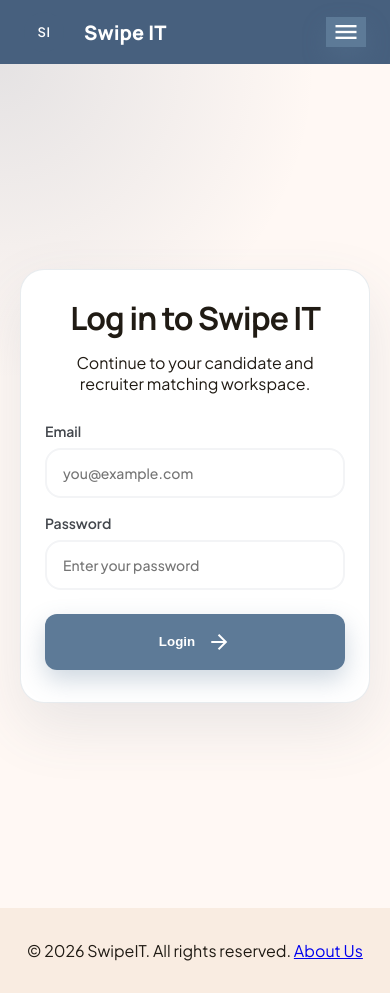
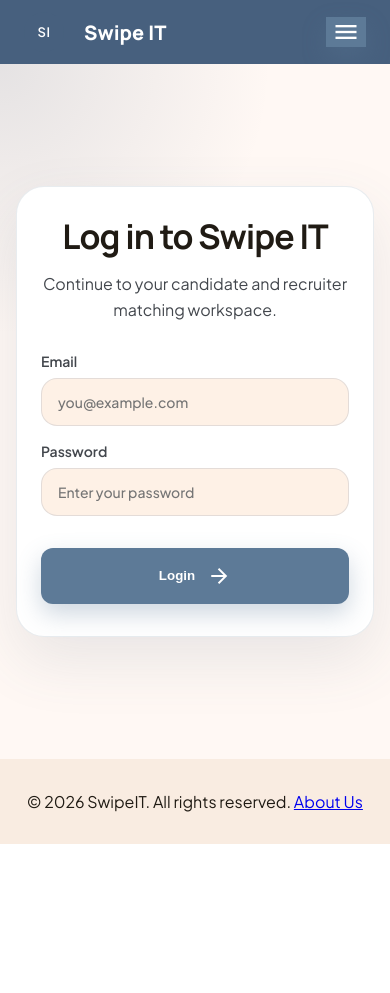
Before and after one commit to gusbo9233/SwipeIT, a React (Vite) app: page /login in a window 390 px wide. After the commit the page ends 844 px from the top, so only its background shows below. Built offline with nearby package versions, Linux system fonts and the light colour scheme.

Commit message:
feat: login and registration flow final fix

```diff
--- a/src/components/registration/RecruiterPreferencesSetup.tsx
+++ b/src/components/registration/RecruiterPreferencesSetup.tsx
@@ -30,8 +30,11 @@ function RecruiterPreferencesSetup({
 
   async function handleSubmit() {
     try {
+
       await register(registration)
+
       saveStoredProfile(buildProfileFromRegistration(registration, undefined, profile))
+      window.localStorage.setItem('temp_reg_data', JSON.stringify(registration));
       onComplete()
     } catch (error) {
       console.error('Failed to save recruiter account', error)
--- a/src/pages/Login.css
+++ b/src/pages/Login.css
@@ -1,4 +1,3 @@
-/* --- 1. GRUNDEN OCH LAYOUT --- */
 .login-page {
   align-items: center;
   background:
@@ -9,8 +8,23 @@
   flex-direction: column;
   font-family: var(--font-body);
   justify-content: center;
-  min-height: 100vh;
-  padding: 20px;
+}
+
+.login-brand {
+  align-items: center;
+  color: var(--color-primary);
+  display: inline-flex;
+  gap: 12px;
+  left: 24px;
+  position: fixed;
+  text-decoration: none;
+  top: 24px;
+}
+
+.login-brand span:last-child {
+  font-family: var(--font-headline);
+  font-size: 20px;
+  font-weight: 800;
 }
 
 .login-card {
@@ -24,12 +38,48 @@
   width: 100%;
 }
 
-/* --- 2. INPUT-FÄLTEN (Nu vita och fräscha!) --- */
+.login-icon {
+  align-items: center;
+  background: var(--color-surface-container);
+  border-radius: 999px;
+  color: var(--color-primary);
+  display: inline-flex;
+  font-size: 32px;
+  height: 64px;
+  justify-content: center;
+  margin-bottom: 24px;
+  width: 64px;
+}
+
+.login-card h1 {
+  font-family: var(--font-headline);
+  font-size: 40px;
+  letter-spacing: -0.03em;
+  line-height: 1.05;
+  margin: 0;
+}
+
+.login-card p:not(.eyebrow) {
+  color: var(--color-muted);
+  line-height: 1.65;
+  margin: 16px 0 0;
+}
+
 .login-fields {
   display: grid;
   gap: 16px;
   margin-top: 28px;
+  margin-bottom: 32px;
   text-align: left;
+}
+
+.login-error-banner {
+  background: rgb(178 66 54 / 10%);
+  border-radius: 16px;
+  color: #9b2f25;
+  font-weight: 800;
+  margin-top: 20px;
+  padding: 12px 16px;
 }
 
 .login-field {
@@ -41,8 +91,11 @@
 }
 
 .login-field input {
-  background: #ffffff !important; /* Tvingar fram vit bakgrund */
-  border: 2px solid #f3f4f6;
+
+  background-color: #fef1e6 !important;
+  background: #fef1e6 !important;
+
+  border: 1px solid rgb(71 96 126 / 14%) !important;
   border-radius: 16px;
   color: var(--color-text);
   font: inherit;
@@ -51,87 +104,72 @@
   transition: all 0.2s ease;
 }
 
+
 .login-field input:focus {
-  outline: none;
-  border-color: #5d7a97;
-  box-shadow: 0 0 0 4px rgb(93 122 151 / 12%);
+  background-color: #ffffff !important;
+  border-color: var(--color-primary) !important;
+  outline: 3px solid rgb(71 96 126 / 16%) !important;
 }
 
-/* --- 3. KNAPPEN (Swipe IT-blå med lyxig känsla) --- */
 .login-button {
+  /* Vi lånar färgkänslan från hans 'success-toast' men gör den Swipe-blå */
   background: #5d7a97;
   color: #ffffff;
+
+  /* Vi lånar hans exakta border-radius och vikt */
   border-radius: 12px;
   font-weight: 600;
+
+  /* Vi lånar hans snygga skugga men byter färg så den passar blått */
   box-shadow: 0 8px 24px rgba(93, 122, 151, 0.25);
+
+  /* Layout för att den ska kännas modern */
   padding: 16px 20px;
   display: flex;
   align-items: center;
   justify-content: center;
   gap: 12px;
+
   border: none;
   cursor: pointer;
-  transition: all 0.2s ease;
+  transition: all 0.2s ease; /* Gör att den känns lyxig när man klickar */
   width: 100%;
-  margin-top: 24px;
 }
 
-.login-button:hover:not(:disabled) {
-  background: #4a637a;
-  box-shadow: 0 12px 30px rgba(93, 122, 151, 0.35);
+.login-button:disabled {
+  cursor: wait;
+  opacity: 0.72;
+}
+
+.login-button:hover {
+  box-shadow: 0 24px 50px rgb(71 96 126 / 22%);
   transform: translateY(-2px);
 }
 
 .login-button:active {
-  transform: scale(0.97);
-}
-
-.login-button:disabled {
-  cursor: wait;
-  opacity: 0.7;
-}
-
-/* --- 4. ÖVRIGA DETALJER --- */
-.login-brand {
-  align-items: center;
-  color: var(--color-primary);
-  display: inline-flex;
-  gap: 12px;
-  left: 24px;
-  position: fixed;
-  text-decoration: none;
-  top: 24px;
-}
-
-.login-card h1 {
-  font-family: var(--font-headline);
-  font-size: 40px;
-  letter-spacing: -0.03em;
-  line-height: 1.05;
-  margin: 0;
+  transform: scale(0.96);
 }
 
 .login-error-banner {
-  background: rgba(178, 66, 54, 0.1);
-  border-radius: 12px;
-  color: #9b2f25;
-  font-weight: 700;
-  margin-top: 20px;
-  padding: 12px;
-  font-size: 14px;
+  margin-top: 1rem;
 }
 
-/* --- 5. MOBILANPASSNING --- */
 @media (max-width: 520px) {
+  .login-page {
+    align-items: stretch;
+    padding-inline: 16px;
+  }
+
+  .login-brand {
+    left: 16px;
+  }
+
   .login-card {
     padding: 32px 24px;
-    border-radius: 24px;
   }
+
   .login-card h1 {
-    font-size: 32px;
+    font-size: 34px;
   }
-  .login-brand {
-    position: static;
-    margin-bottom: 24px;
-  }
+
 }
--- a/src/pages/Login.tsx
+++ b/src/pages/Login.tsx
@@ -18,28 +18,28 @@ function Login() {
       return 'Both email and password are required.'
     }
 
-    // 1. Kolla 'activeProfile' (Detta är vad som syns i din Application-tab!)
+    const getDestination = (role: string) => {
+      return role === 'recruiter' ? '/recruiterprofile' : '/recruiterprofile';
+    };
+
     const activeProfile = localStorage.getItem('activeProfile');
     if (activeProfile) {
       const profileData = JSON.parse(activeProfile);
-      // I din bild heter fältet bara "email"
       const savedEmail = (profileData.email || "").trim().toLowerCase();
 
-   if (savedEmail === email) {
-  // Logga in användaren i ditt Auth-system
-  login(email, password);
-
-  navigate('/');
-  return null;
-}
+      if (savedEmail === email) {
+        await login(email, password);
+        navigate(getDestination(profileData.role));
+        return null;
+      }
     }
 
     const tempReg = localStorage.getItem('temp_reg_data');
     if (tempReg) {
       const tempData = JSON.parse(tempReg);
       if (tempData.email.toLowerCase() === email) {
-        login(email, password);
-        navigate('/');
+        await login(email, password);
+        navigate(getDestination(tempData.role));
         return null;
       }
     }
@@ -48,7 +48,7 @@ function Login() {
     if (hardcodedUser) {
       const success = await login(email, password);
       if (success) {
-        navigate('/');
+        navigate(getDestination(hardcodedUser.role));
         return null;
       }
     }
--- a/src/pages/Register.css
+++ b/src/pages/Register.css
@@ -684,15 +684,12 @@ body .form-field input {
 }
 /* --- FINAL OVERRIDE SECTION --- */
 
-/* 1. Tvinga ALLA fält till vitt som standard (bra för din kompis) */
 input {
   background-color: #ffffff !important;
   background: #ffffff !important;
   border: 2px solid #f3f4f6 !important;
 }
 
-/* 2. Om fältet ligger inuti din 'register-shell', gör det beige! */
-/* Denna måste stå UNDER den vanliga input-regeln för att vinna */
 .register-shell input,
 .register-shell select,
 .register-shell textarea {
@@ -702,8 +699,6 @@ input {
   border-radius: 16px !important;
   color: #333333 !important;
 }
-
-/* 3. Knapparna (Dina blåa knappar) */
 .register-submit,
 .recruiter-submit,
 button.submit-button {
--- a/src/pages/Register.tsx
+++ b/src/pages/Register.tsx
@@ -21,7 +21,8 @@ function Register() {
   const [step, setStep] = useState<'register' | 'preferences'>('register')
 
   function handleComplete() {
-    navigate(formData.role === 'recruiter' ? '/recruiterprofile' : '/profile')
+    window.localStorage.setItem('temp_reg_data', JSON.stringify(formData));
+    navigate('/login');
   }
 
   function handleNext() {
```
Also changed, not shown: src/pages/RecruiterProfile.tsx (+3 -4 lines).
